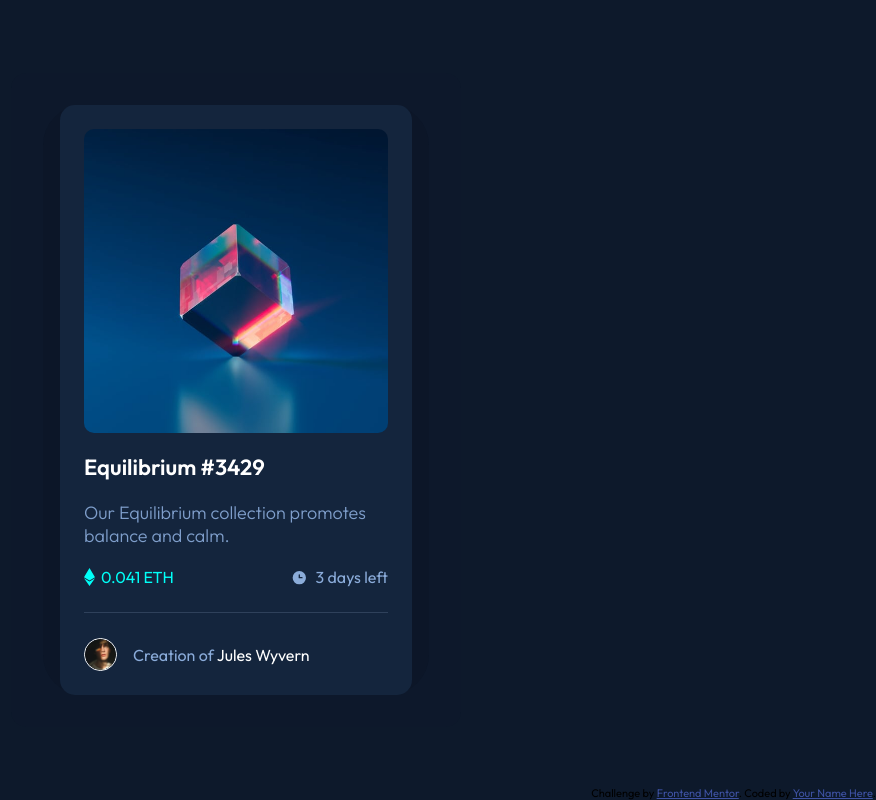
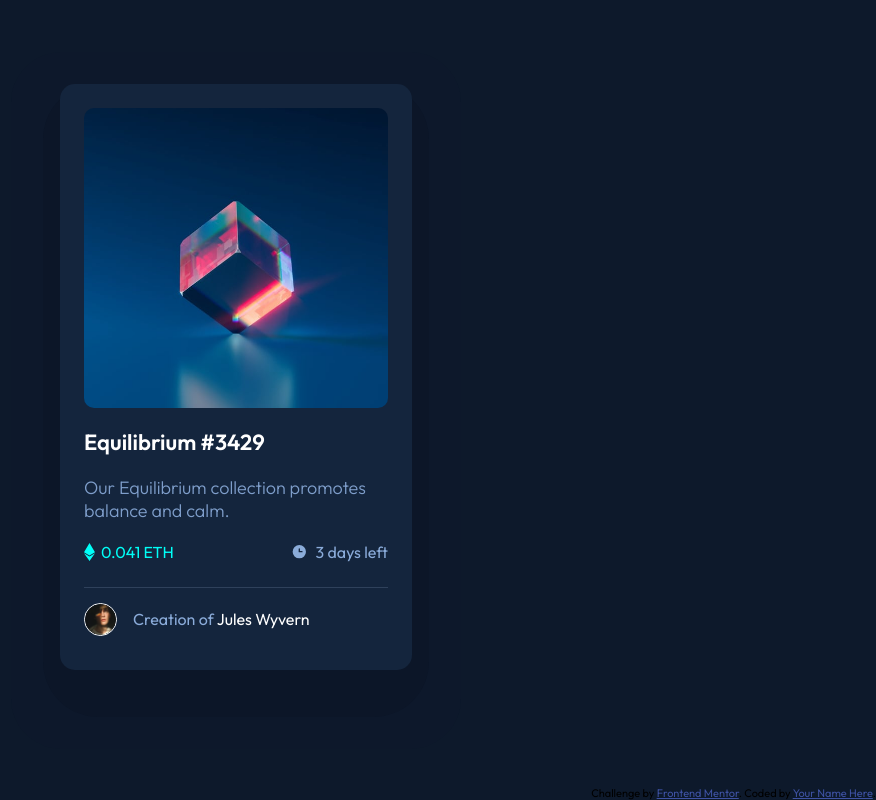
Before and after one commit to carlsgabriel/frontendMentorNtfPreviewCardComponent, a plain HTML site: page index.html in a window 1280 px wide. Shown: the whole page, without its empty margins (404-1280 px from the left). Drawn offline with Linux system fonts and the light colour scheme.

Commit message:
finalizing site, styling and adding <a>:hover

```diff
--- a/index.html
+++ b/index.html
@@ -30,10 +30,12 @@
     <div class="component-container">
       <div class="component-container-2">
         <div class="component-img">
-          <img src="images/image-equilibrium.jpg" alt="">
+            <div class="component-img-hover">
+              <a href="#"><img src="images/icon-view.svg" alt=""></a>
+            </div>
         </div>
-        <div class="component-h1">
-          <h1>Equilibrium #3429</h1>
+        <div class="component-aH1">
+          <a href="#">Equilibrium #3429</a>
         </div>
         <div class="component-p">
           <p>Our Equilibrium collection promotes balance and calm.</p>
@@ -51,7 +53,7 @@
         <hr>
         <div class="component-profile">
           <img src="images/image-avatar.png" alt="">
-          <p>Creation of <span>Jules Wyvern</span></p>
+          <span>Creation of <a class="white" href="#">Jules Wyvern</a></span>
         </div>
       </div>
     </div>
--- a/style.css
+++ b/style.css
@@ -19,13 +19,14 @@ body{
 main{
     background-color: hsla(217, 54%, 11%, 10%);
     max-width: 450px;
-    border-radius: 15px;
+    border-radius: 50px;
 }
 
 .component-container{
     margin: 32px;
+    padding-bottom: 30px;
     background-color: hsla(214, 61%, 8%, 0.253);
-    border-radius: 40px;
+    border-radius: 55px;
 }
 
 .component-container-2{
@@ -35,20 +36,46 @@ main{
     border-radius: 15px;
 }
 
-.component-img img{
-    display: block;
-    max-width: 100%;
+.component-img{
+    background-image: url('images/image-equilibrium.jpg');
+    background-position: center;
+    background-size: cover;
+    height: 300px;
     border-radius: 10px;
 }
 
-.component-h1{
+.component-img-hover{
+    width: 100%;
+    height: 100%;
+    background-color: hsla(178, 100%, 50%, 50%);
+    display: none;
+}
+
+.component-img:hover .component-img-hover{
+    display: flex;
+}
+
+.component-img-hover a{
+    display: flex;
+    justify-content: center;
+    align-items: center;
+    width: 100%;
+    height: 100%;
+}
+
+.component-aH1{
     margin: 20px 0;
 }
 
-.component-h1 h1{
+.component-aH1 a{
     color: hsl(0, 0%, 100%);
     font-size: 22px;
     font-weight: 600;
+    text-decoration: none;
+}
+
+.component-aH1 a:hover{
+    color: hsl(178, 100%, 50%);
 }
 
 .component-p p{
@@ -87,12 +114,13 @@ hr{
     border: none;
     height: 1px;
     background-color: hsl(215, 32%, 27%);
-    margin: 25px 0;
+    margin: 25px 0 15px 0;
 }
 
 .component-profile{
     display: flex;
     align-items: center;
+    margin-bottom: 10px;
 }
 
 .component-profile img{
@@ -102,17 +130,22 @@ hr{
     border-radius: 50%;
 }
 
-.component-profile p{
+.component-profile span{
     color: hsl(215, 51%, 70%);
     margin-left: 16px;
 }
 
-.component-profile span{
+.component-profile a{
     color: hsl(0, 0%, 100%);
+    text-decoration: none;
 }
 
 .white{
     color: hsl(0, 0%, 100%);
+}
+
+.component-profile a:hover{
+    color: hsl(178, 100%, 50%);
 }
 
 .attribution{
```
